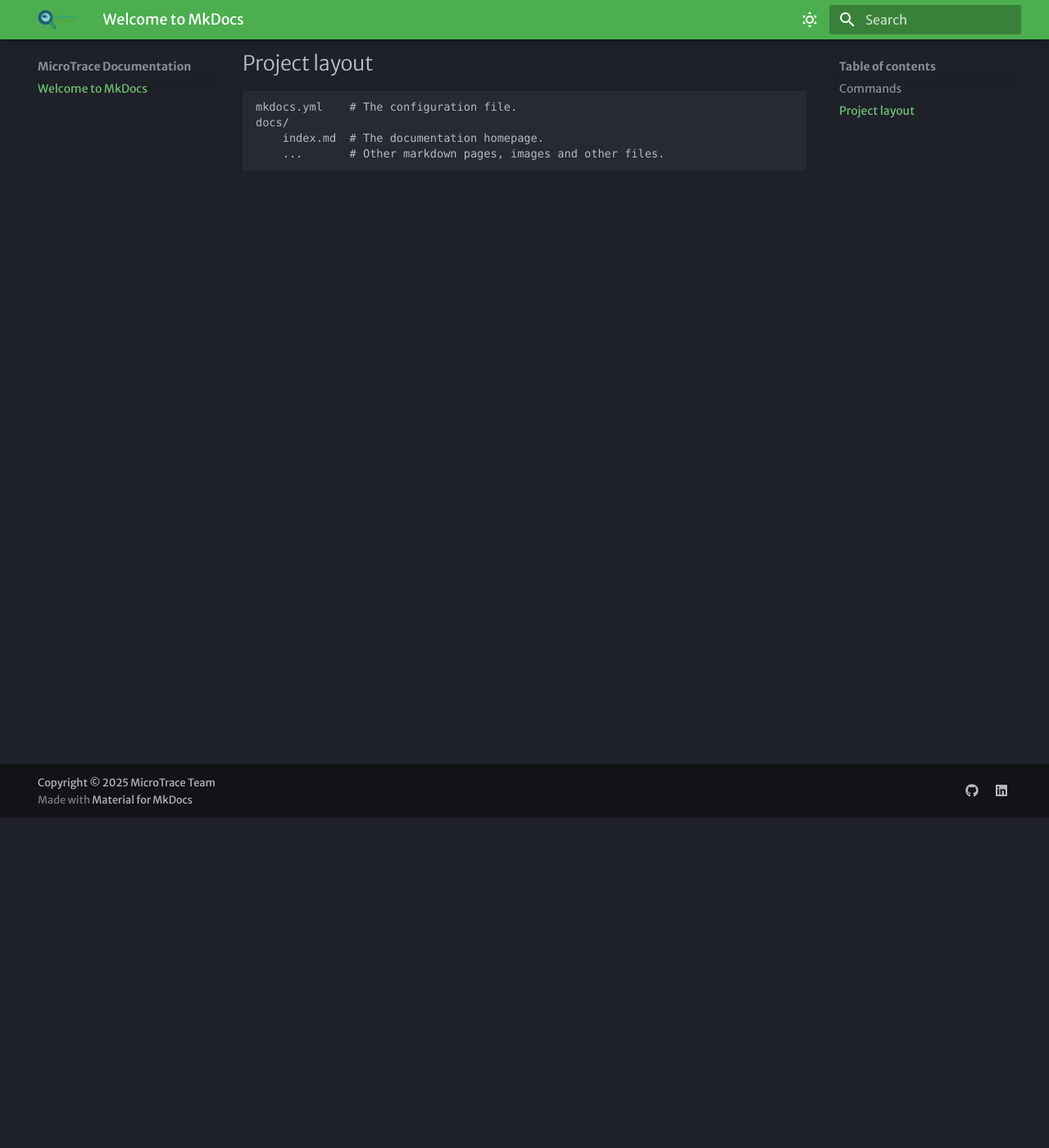
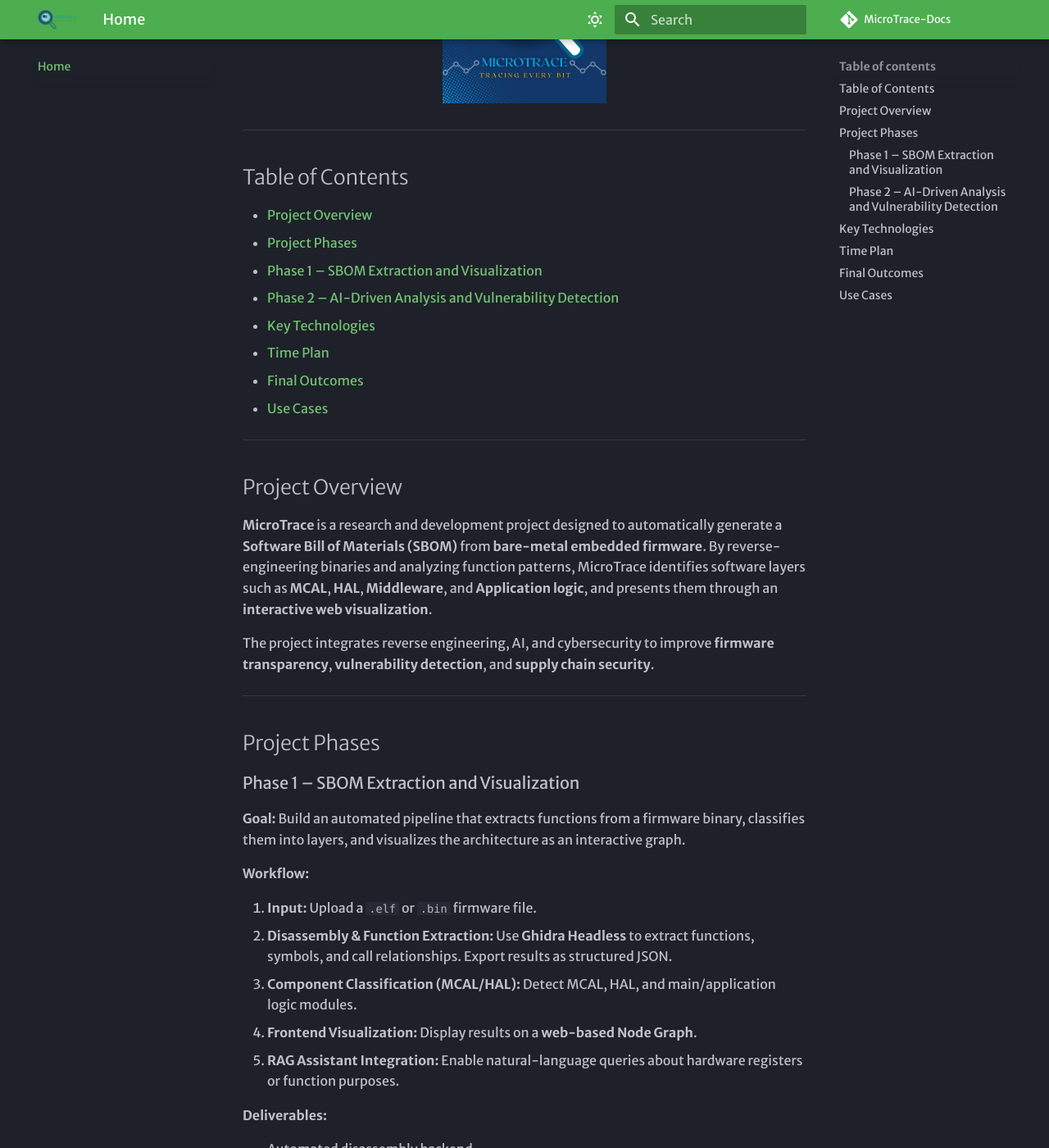
Before and after one commit to omarsawaf1/MicroTrace-Docs, an MkDocs documentation site: the page built from docs/index.md, in a window 1280 px wide and 1400 px high, scrolled down 403 px. Shown: the whole window at 82% size. Built offline with MkDocs 1.6.1 and Material for MkDocs 9.7.7, drawn with Linux system fonts in a browser that asks for light colours; some web fonts are replaced; comment, search, counter and statistics services are not loaded; some of the changed text lies outside the part shown.

Commit message:
added mcp and svd database initial doc

```diff
--- a/docs/index.md
+++ b/docs/index.md
@@ -1,17 +1,127 @@
-# Welcome to MkDocs
+# MicroTrace Overview
 
-For full documentation visit [mkdocs.org](https://www.mkdocs.org).
+> An intelligent system for firmware reverse engineering, component classification, and vulnerability analysis.
 
-## Commands
+---
 
-* `mkdocs new [dir-name]` - Create a new project.
-* `mkdocs serve` - Start the live-reloading docs server.
-* `mkdocs build` - Build the documentation site.
-* `mkdocs -h` - Print help message and exit.
+<p align="center">
+  <img src="assets/MicroTrace_Logo_bg.png" alt="MicroTrace Logo" width="200"/>
+</p>
 
-## Project layout
+---
 
-    mkdocs.yml    # The configuration file.
-    docs/
-        index.md  # The documentation homepage.
-        ...       # Other markdown pages, images and other files.
+## Table of Contents
+
+- [Project Overview](#project-overview)
+- [Project Phases](#project-phases)
+
+  - [Phase 1 – SBOM Extraction and Visualization](#phase1)
+  - [Phase 2 – AI-Driven Analysis and Vulnerability Detection](#phase2)
+
+- [Key Technologies](#key-technologies)
+- [Time Plan](#time-plan)
+- [Final Outcomes](#final-outcomes)
+- [Use Cases](#use-cases)
+
+---
+
+## Project Overview
+
+**MicroTrace** is a research and development project designed to automatically generate a **Software Bill of Materials (SBOM)** from **bare-metal embedded firmware**.
+By reverse-engineering binaries and analyzing function patterns, MicroTrace identifies software layers such as **MCAL**, **HAL**, **Middleware**, and **Application logic**, and presents them through an **interactive web visualization**.
+
+The project integrates reverse engineering, AI, and cybersecurity to improve **firmware transparency**, **vulnerability detection**, and **supply chain security**.
+
+---
+
+## Project Phases
+
+### Phase 1 – SBOM Extraction and Visualization <a id="phase1"></a>
+
+**Goal:** Build an automated pipeline that extracts functions from a firmware binary, classifies them into layers, and visualizes the architecture as an interactive graph.
+
+**Workflow:**
+
+1. **Input:** Upload a `.elf` or `.bin` firmware file.
+2. **Disassembly & Function Extraction:** Use **Ghidra Headless** to extract functions, symbols, and call relationships. Export results as structured JSON.
+3. **Component Classification (MCAL/HAL):** Detect MCAL, HAL, and main/application logic modules.
+4. **Frontend Visualization:** Display results on a **web-based Node Graph**.
+5. **RAG Assistant Integration:** Enable natural-language queries about hardware registers or function purposes.
+
+**Deliverables:**
+
+- Automated disassembly backend
+- MCAL/HAL classification system
+- AI datasheet assistant prototype
+- Web UI for function visualization
+
+---
+
+### Phase 2 – AI-Driven Analysis and Vulnerability Detection <a id="phase2"></a>
+
+**Goal:** Use AI and vulnerability data to identify unknown functions, detect reused libraries, and flag potential security risks.
+
+**Workflow:**
+
+1. **AI-Based Function Mapping:** Fingerprint unknown code and match against known libraries.
+2. **Vulnerability Detection:** Check libraries against **CVE databases** and alert users to risks.
+3. **Plagiarism & Similarity Analysis:** Detect code reuse or intellectual property violations.
+
+**Deliverables:**
+
+- AI-based library and function classifier
+- CVE lookup and vulnerability reporting module
+- SPDX/CycloneDX SBOM exporter
+- Enhanced dashboard with alerts and recommendations
+
+---
+
+## Key Technologies
+
+| Component               | Tool / Framework                   | Purpose                            |
+| ----------------------- | ---------------------------------- | ---------------------------------- |
+| Disassembly & Analysis  | Ghidra Headless, Capstone, Radare2 | Extract functions and instructions |
+| Pattern Matching        | MCAL/HAL rules                     | Detect known low-level code        |
+| AI Assistant (RAG)      | LangChain / LlamaIndex             | Query hardware datasheets          |
+| Frontend Visualization  | React + D3.js / Cytoscape.js       | Interactive function graph         |
+| Vulnerability Detection | NVD API / CVE Feeds                | Identify known CVEs                |
+| SBOM Format             | SPDX / CycloneDX                   | Standardized compliance reports    |
+
+---
+
+## Time Plan
+
+| Phase      | Duration               | Milestones                                                |
+| ---------- | ---------------------- | --------------------------------------------------------- |
+| Week 1–2   | Setup                  | Repo initialization, architecture design, sample firmware |
+| Week 3–5   | Disassembly            | Automate Ghidra extraction and JSON output                |
+| Week 6–8   | Classification         | Develop and test MCAL/HAL rules                           |
+| Week 9–10  | Visualization          | Implement frontend graph with live data                   |
+| Week 11–12 | RAG Assistant          | Embed datasheets and test AI queries                      |
+| Week 13–14 | Fingerprinting         | Train/test AI model for unknown functions                 |
+| Week 15–17 | Vulnerability Analysis | CVE integration and SBOM export                           |
+| Week 18+   | Final Integration      | System testing, frontend polish, finalize documentation   |
+
+---
+
+## Final Outcomes
+
+- Automated **SBOM extractor**
+- Interactive **code architecture graph**
+- **AI assistant** for hardware and logic analysis
+- Integrated **vulnerability and compliance scanner**
+- Optional **code similarity / plagiarism detection**
+
+---
+
+## Use Cases
+
+- Firmware Security Auditing
+- Supply Chain Verification
+- Reverse Engineering and Learning
+- Intellectual Property Protection
+- Embedded Software Education
+
+---
+
+<p align="center"><b>MicroTrace — Bridging Embedded Systems, Security, and AI</b></p>
--- a/mkdocs.yml
+++ b/mkdocs.yml
@@ -1,5 +1,10 @@
 site_name: MicroTrace Documentation
-site_url: https://sitename.example
+site_url: https://omarsawaf1.github.io/MicroTrace-Docs/
+site_author: Omar Mohamed
+site_description: MicroTrace Documentation
+repo_name: MicroTrace-Docs
+repo_url: https://github.com/omarsawaf1/MicroTrace-Docs
+
 theme:
   name: material
   font:
@@ -8,7 +13,9 @@
   logo: assets/MicroTrace_Logo.png
   favicon: assets/favicon.ico
   features:
+    - navigation.tabs
     - navigation.footer
+    # - toc.integrate
   palette:
     # Dark Mode
     - scheme: slate
@@ -28,6 +35,9 @@
 
 markdown_extensions:
   - attr_list
+  # - toc:
+  #   permalink: true
+  #   toc_depth: 3
   - pymdownx.emoji:
       emoji_index: !!python/name:material.extensions.emoji.twemoji
       emoji_generator: !!python/name:material.extensions.emoji.to_svg
@@ -55,3 +65,13 @@
       link: https://www.linkedin.com/in/omar-mohamed-hatem-057a8025b/
 
 copyright: Copyright &copy; 2025 MicroTrace Team
+
+nav:
+  - Home: index.md
+  - STM32 SVD Database: svd_database.md
+  - MCP Server: mcp.md
+  # - Ghidra Scripts: ghidra.md
+  # - Frontend Visualization: frontend.md
+  # - Features:
+  #     - Overview: features/README.md
+  # - Use Cases: usecases.md
```
Also changed, not shown: docs/mcp.md (added, +317 -0 lines), docs/svd_database.md (added, +219 -0 lines), docs/assets/MicroTrace_Logo_bg.png (added).
